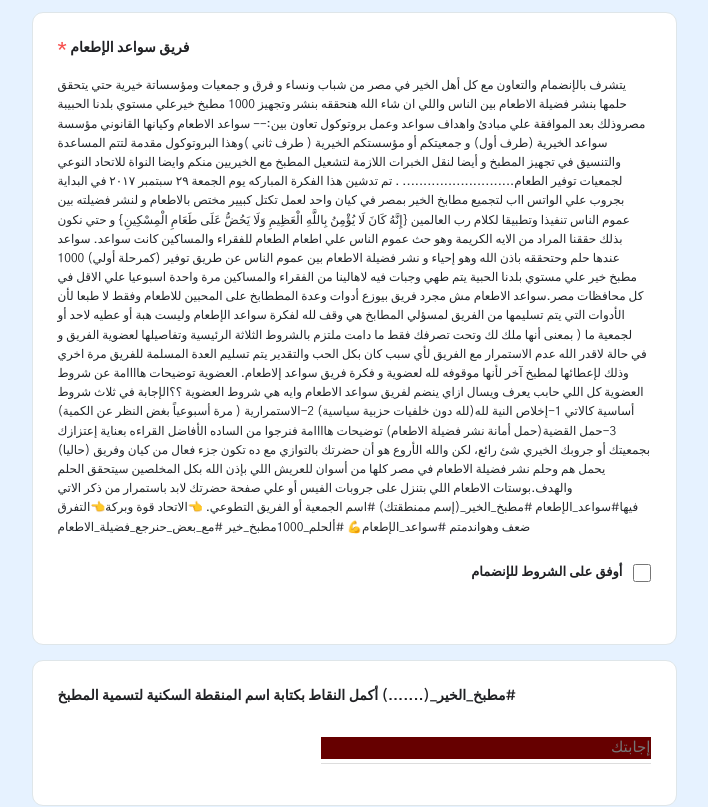
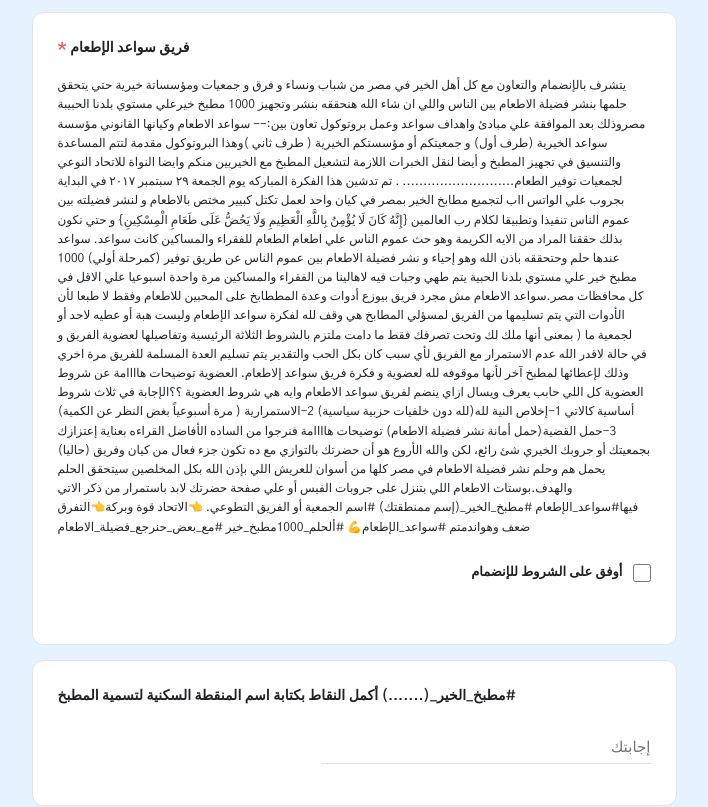
Before and after one commit to omarsayed12/sawaed_form, a plain HTML site: page index.html in a window 1280 px wide. Shown: the part 162-969 px from the top of the page, without its empty margins (286-994 px from the left). Drawn offline with nearby package versions, Linux system fonts and the light colour scheme.

Commit message:
changecolorinput

```diff
--- a/css/_global.scss
+++ b/css/_global.scss
@@ -55,7 +55,7 @@ img {
 
 input {
     @extend %input-outline-border;
-    background-color: rgb(102, 0, 0);
+    background-color: #FFF !important
 }
 
 ::placeholder {
```
Also changed, not shown: css/style.css.
